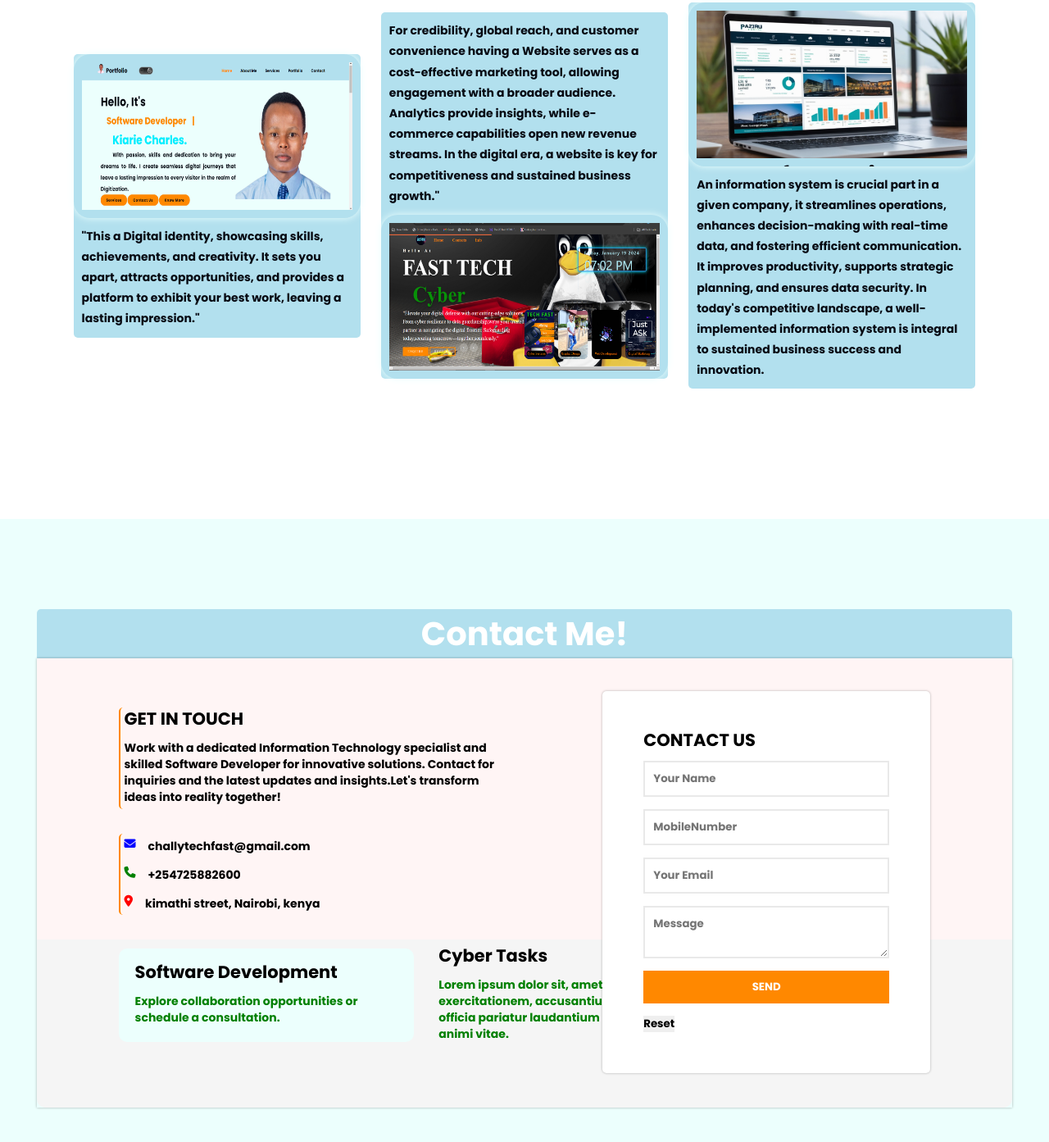
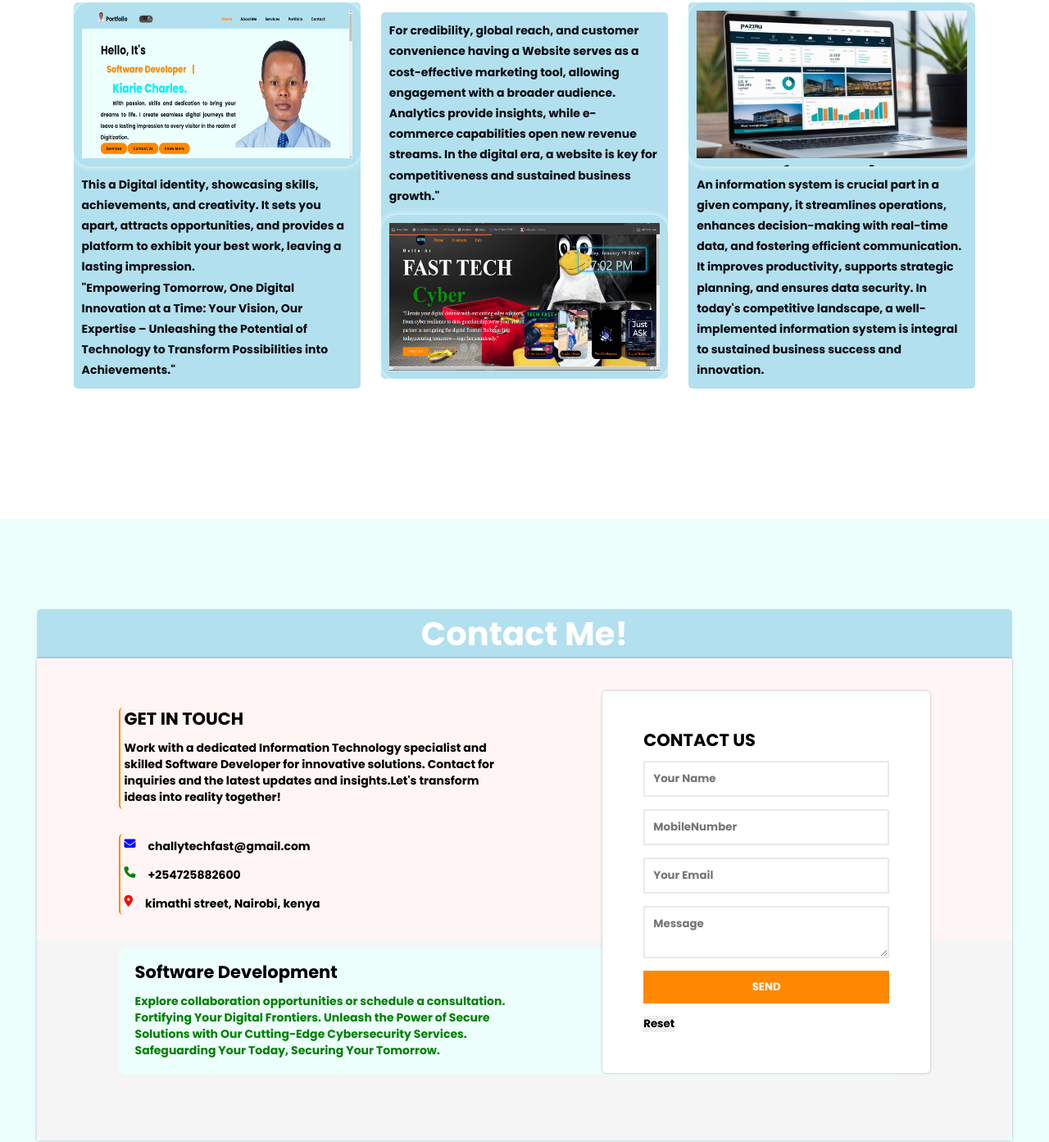
Before and after one commit to challyb54/Home, a plain HTML site: page index.html in a window 1280 px wide. Shown: the part 2599-3992 px from the top of the page at 82% size. Drawn offline with nearby package versions, Linux system fonts and the light colour scheme.

Commit message:
modified:   index.html

```diff
--- a/index.html
+++ b/index.html
@@ -256,9 +256,11 @@
                         <!-- <a href="#"><i class='bx bx-link-external'></i></a> -->
                     </div>
                 </div>
-                <p>"This a Digital identity, showcasing skills, achievements, and creativity. It sets you apart,
+                <p>This a Digital identity, showcasing skills, achievements, and creativity. It sets you apart,
                     attracts opportunities, and provides a platform to exhibit your best work, leaving a lasting
-                     impression."</p>
+                     impression.<br>
+                     "Empowering Tomorrow, One Digital Innovation at a Time: Your Vision, Our Expertise – Unleashing
+                      the Potential of Technology to Transform Possibilities into Achievements."</p>
             </div>
 
             <div class="outer-box">
@@ -371,18 +373,19 @@
                 <div class="about">
                   <h2>Software Development</h2>
                   <p>
-                    Explore collaboration opportunities or schedule a consultation.
+                    Explore collaboration opportunities or schedule a consultation.<br>Fortifying Your Digital Frontiers. Unleash the Power
+                    of  Secure<br> Solutions with Our Cutting-Edge Cybersecurity Services.<br>
+                     Safeguarding Your Today, Securing Your Tomorrow.
                   </p>
                 </div>
-                <div class="subscribe">
+                <!-- <div class="subscribe">
                   <h2>Cyber Tasks</h2>
                   <p>
-                    Lorem ipsum dolor sit, amet consectetur adipisicing elit.
-                    Voluptatibus exercitationem, accusantium, earum reprehenderit
-                    culpa autem eos neque dolor officia pariatur laudantium optio enim
-                    quaerat impedit nobis necessitatibus omnis animi vitae.
+                    "CyberGuard: Fortifying Your Digital Frontiers. Unleash the Power
+                     of Secure Solutions with Our Cutting-Edge Cybersecurity Services.
+                      Safeguarding Your Today, Securing Your Tomorrow."
                   </p>
-                </div>
+                </div> -->
               </div>
               <!-- <div class="nav_links">
                 <ul>
```
